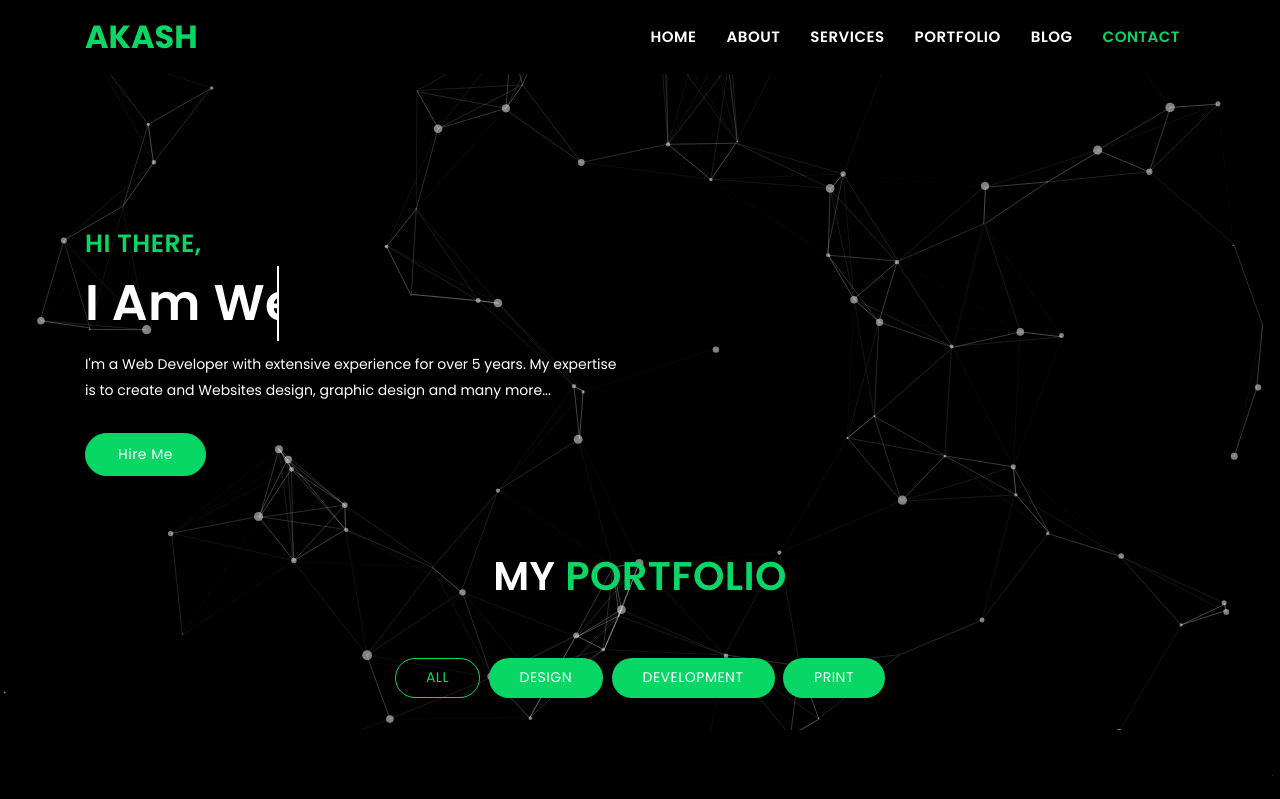
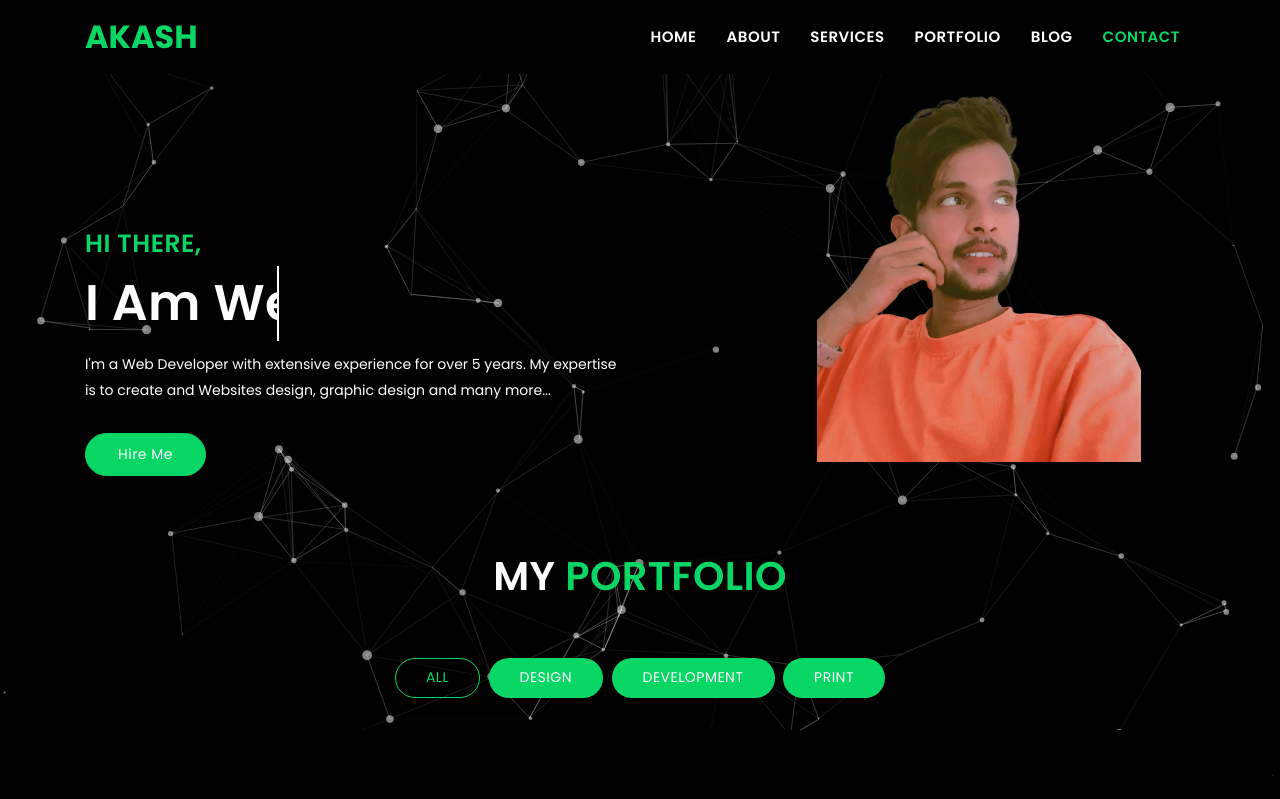
Before and after one commit to ladoo-akash/akash, a plain HTML site: page index.html in a window 1280 px wide. Shown: the top 799 px of the page. Drawn offline with Linux system fonts and the light colour scheme; files whose address does not match are found by name.

Commit message:
Add files via upload

```diff
--- a/index.html
+++ b/index.html
@@ -108,7 +108,7 @@
 						</div>
 						<div class="col-lg-6 col-md-6">
 							<div class="banner-images">
-								<img src="assets/img/port3.jpg" alt="" />
+								<img src="./assets/img/akash.png" alt="akash" height="40%" width="60%" style="margin-left: 30%;" />
 							</div>
 						</div>
 					</div>
```
